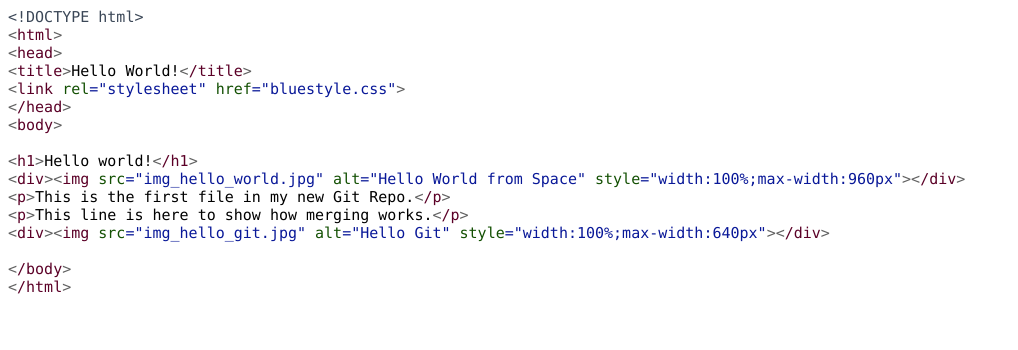
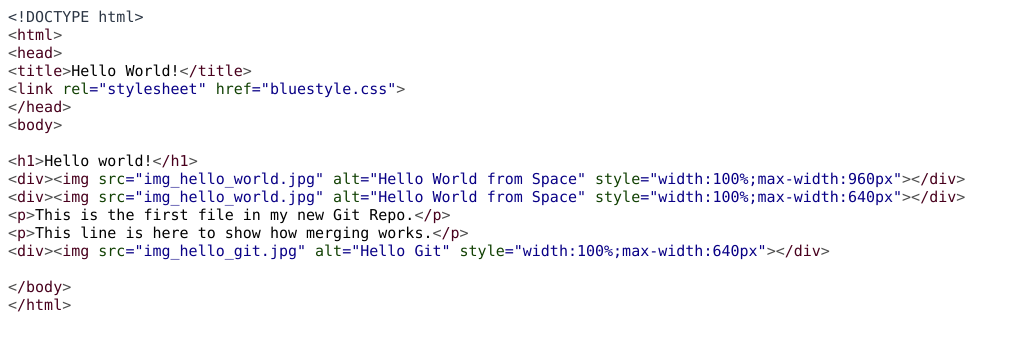
Before and after one commit to mingliu-tahirih/hello-world, a plain HTML site: page index.html in a window 1280 px wide. Shown: the whole page, without its empty margins (0-1018 px from the left). Drawn offline with Linux system fonts and the light colour scheme.

```diff
--- a/index.html
+++ b/index.html
@@ -7,18 +7,21 @@
   <meta name="Generator" content="Cocoa HTML Writer">
   <meta name="CocoaVersion" content="2575.4">
   <style type="text/css">
-    p.p1 {margin: 0.0px 0.0px 0.0px 0.0px; font: 15.0px Menlo; color: #3b4757; -webkit-text-stroke: #3b4757}
-    p.p2 {margin: 0.0px 0.0px 0.0px 0.0px; font: 15.0px Menlo; color: #5b0027; -webkit-text-stroke: #5b0027}
+    p.p1 {margin: 0.0px 0.0px 0.0px 0.0px; font: 15.0px Menlo; color: #2d3745; -webkit-text-stroke: #2d3745}
+    p.p2 {margin: 0.0px 0.0px 0.0px 0.0px; font: 15.0px Menlo; color: #48001d; -webkit-text-stroke: #48001d}
     p.p3 {margin: 0.0px 0.0px 0.0px 0.0px; font: 15.0px Menlo; -webkit-text-stroke: #000000}
-    p.p4 {margin: 0.0px 0.0px 0.0px 0.0px; font: 15.0px Menlo; color: #091898; -webkit-text-stroke: #091898}
+    p.p4 {margin: 0.0px 0.0px 0.0px 0.0px; font: 15.0px Menlo; color: #090086; -webkit-text-stroke: #090086}
     p.p5 {margin: 0.0px 0.0px 0.0px 0.0px; font: 15.0px Menlo; -webkit-text-stroke: #000000; min-height: 18.0px}
-    p.p6 {margin: 0.0px 0.0px 0.0px 0.0px; font: 15.0px Menlo; color: #5b0027; -webkit-text-stroke: #5b0027; background-color: #ffffff}
+    p.p6 {margin: 0.0px 0.0px 0.0px 0.0px; font: 15.0px Menlo; color: #090086; -webkit-text-stroke: #090086; background-color: #ffffff}
+    p.p7 {margin: 0.0px 0.0px 0.0px 0.0px; font: 15.0px Menlo; color: #48001d; -webkit-text-stroke: #48001d; background-color: #ffffff}
     span.s1 {font-kerning: none; background-color: #ffffff}
-    span.s2 {font-kerning: none; color: #616161; background-color: #ffffff; -webkit-text-stroke: 0px #616161}
-    span.s3 {font-kerning: none; color: #5b0027; background-color: #ffffff; -webkit-text-stroke: 0px #5b0027}
-    span.s4 {font-kerning: none; color: #135003; background-color: #ffffff; -webkit-text-stroke: 0px #135003}
+    span.s2 {font-kerning: none; color: #4e4e4e; background-color: #ffffff; -webkit-text-stroke: 0px #4e4e4e}
+    span.s3 {font-kerning: none; color: #48001d; background-color: #ffffff; -webkit-text-stroke: 0px #48001d}
+    span.s4 {font-kerning: none; color: #124104; background-color: #ffffff; -webkit-text-stroke: 0px #124104}
     span.s5 {font-kerning: none}
-    span.s6 {font-kerning: none; color: #616161; -webkit-text-stroke: 0px #616161}
+    span.s6 {font-kerning: none; color: #4e4e4e; -webkit-text-stroke: 0px #4e4e4e}
+    span.s7 {font-kerning: none; color: #48001d; -webkit-text-stroke: 0px #48001d}
+    span.s8 {font-kerning: none; color: #124104; -webkit-text-stroke: 0px #124104}
   </style>
 </head>
 <body>
@@ -31,12 +34,13 @@
 <p class="p2"><span class="s2">&lt;</span><span class="s1">body</span><span class="s2">&gt;</span></p>
 <p class="p5"><span class="s5"></span><br></p>
 <p class="p3"><span class="s2">&lt;</span><span class="s3">h1</span><span class="s2">&gt;</span><span class="s1">Hello world!</span><span class="s2">&lt;</span><span class="s3">/h1</span><span class="s2">&gt;</span></p>
-<p class="p4"><span class="s2">&lt;</span><span class="s3">div</span><span class="s2">&gt;&lt;</span><span class="s3">img</span><span class="s4"> src</span><span class="s1">="img_hello_world.jpg"</span><span class="s4"> alt</span><span class="s1">="Hello World from Space"</span><span class="s4"> style</span><span class="s1">="width:100%;max-width:960px"</span><span class="s2">&gt;&lt;</span><span class="s3">/div</span><span class="s2">&gt;</span></p>
+<p class="p6"><span class="s6">&lt;</span><span class="s7">div</span><span class="s6">&gt;&lt;</span><span class="s7">img</span><span class="s8"> src</span><span class="s5">="img_hello_world.jpg"</span><span class="s8"> alt</span><span class="s5">="Hello World from Space"</span><span class="s8"> style</span><span class="s5">="width:100%;max-width:960px"</span><span class="s6">&gt;&lt;</span><span class="s7">/div</span><span class="s6">&gt;</span></p>
+<p class="p4"><span class="s2">&lt;</span><span class="s3">div</span><span class="s2">&gt;&lt;</span><span class="s3">img</span><span class="s4"> src</span><span class="s1">="img_hello_world.jpg"</span><span class="s4"> alt</span><span class="s1">="Hello World from Space"</span><span class="s4"> style</span><span class="s1">="width:100%;max-width:640px"</span><span class="s2">&gt;&lt;</span><span class="s3">/div</span><span class="s2">&gt;</span></p>
 <p class="p3"><span class="s2">&lt;</span><span class="s3">p</span><span class="s2">&gt;</span><span class="s1">This is the first file in my new Git Repo.</span><span class="s2">&lt;</span><span class="s3">/p</span><span class="s2">&gt;</span></p>
 <p class="p3"><span class="s2">&lt;</span><span class="s3">p</span><span class="s2">&gt;</span><span class="s1">This line is here to show how merging works.</span><span class="s2">&lt;</span><span class="s3">/p</span><span class="s2">&gt;</span></p>
 <p class="p4"><span class="s2">&lt;</span><span class="s3">div</span><span class="s2">&gt;&lt;</span><span class="s3">img</span><span class="s4"> src</span><span class="s1">="img_hello_git.jpg"</span><span class="s4"> alt</span><span class="s1">="Hello Git"</span><span class="s4"> style</span><span class="s1">="width:100%;max-width:640px"</span><span class="s2">&gt;&lt;</span><span class="s3">/div</span><span class="s2">&gt;</span></p>
 <p class="p5"><span class="s5"></span><br></p>
 <p class="p2"><span class="s2">&lt;</span><span class="s1">/body</span><span class="s2">&gt;</span></p>
-<p class="p6"><span class="s6">&lt;</span><span class="s5">/html</span><span class="s6">&gt;</span></p>
+<p class="p7"><span class="s6">&lt;</span><span class="s5">/html</span><span class="s6">&gt;</span></p>
 </body>
 </html>
```
